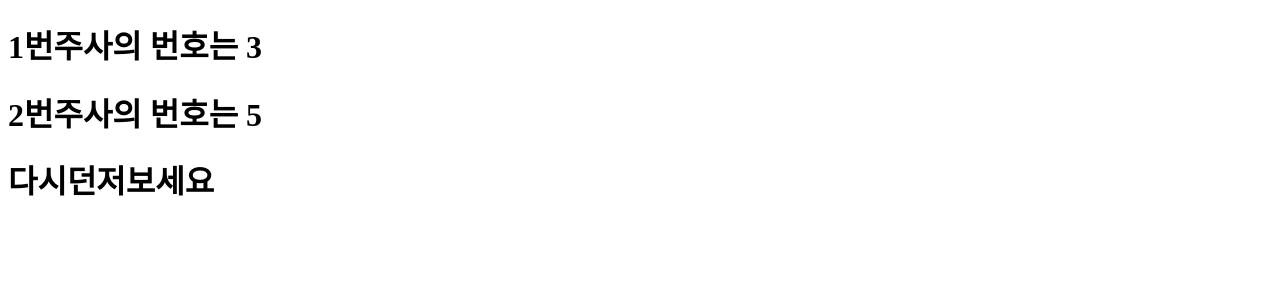
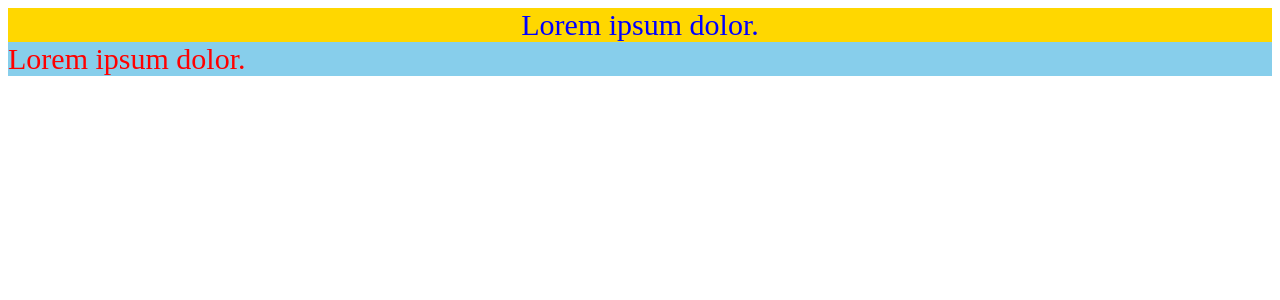
Before and after one commit to travelerjh/react, a React (Create React App) app: page / in a window 1280 px wide. Shown: the top 300 px of the page. Built offline with nearby package versions, Linux system fonts and the light colour scheme.

Commit message:
인라인스타일 쓰는법

```diff
--- a/src/App.js
+++ b/src/App.js
@@ -1,20 +1,21 @@
 function App() {
-  const num1 = Math.ceil(Math.random() * 6);
-  const num2 = Math.ceil(Math.random() * 6);
-
-  let messageClassName = "lose";
-  let message = "다시던저보세요";
-
-  if (num1 === num2) {
-    messageClassName = "win";
-    message = "당첨";
-  }
+  const mystyle = {
+    color: "blue",
+    background: "gold", // black-ground 안됨   카멜 케이스로 backGround
+    fontSize: "30px",
+    textAlign: "center",
+  }; // js object
 
   return (
     <>
-      <h1> 1번주사의 번호는 {num1}</h1>
-      <h1> 2번주사의 번호는 {num2}</h1>
-      <h1 className={messageClassName}> {message}</h1>
+      <div style={mystyle}> Lorem ipsum dolor.</div>
+      {/*  {{ }} 이렇게 쓰는 이유는 자바스크립트쓰고  인라인스타일쓰려고  */}
+      <div
+        style={{ color: "red", backgroundColor: "skyblue", fontSize: "30px" }}
+      >
+        {" "}
+        Lorem ipsum dolor.
+      </div>
     </>
   );
 }
```
